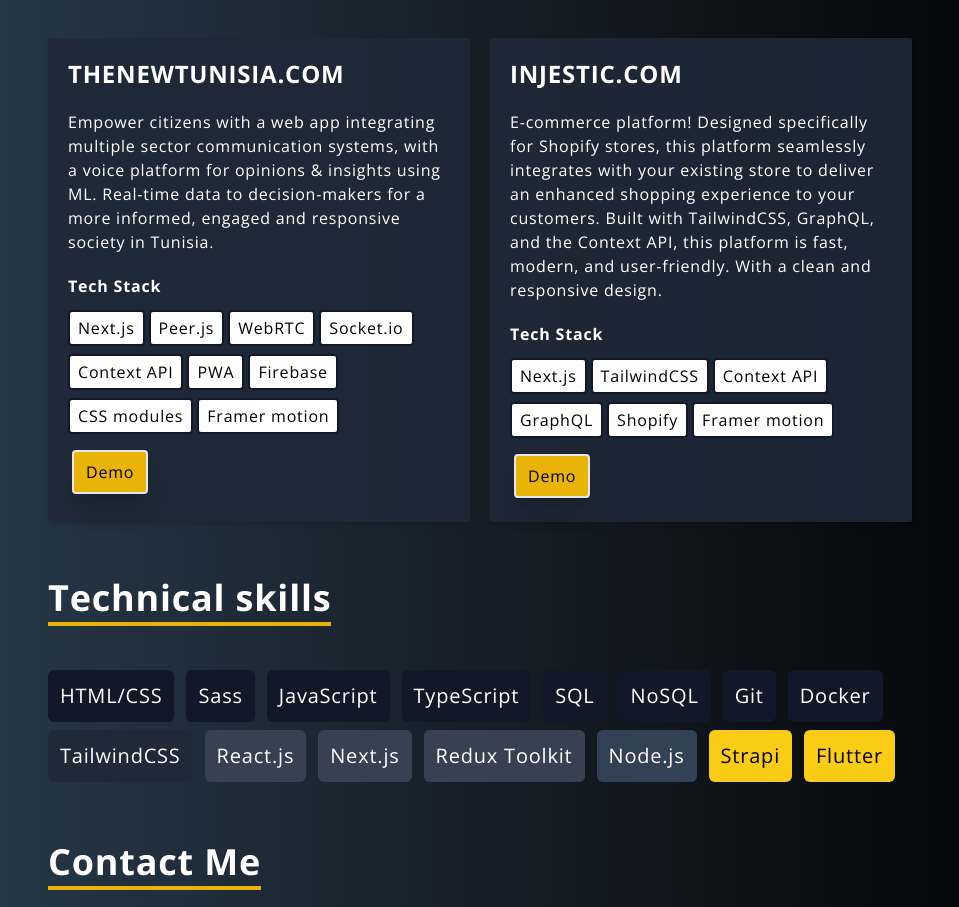
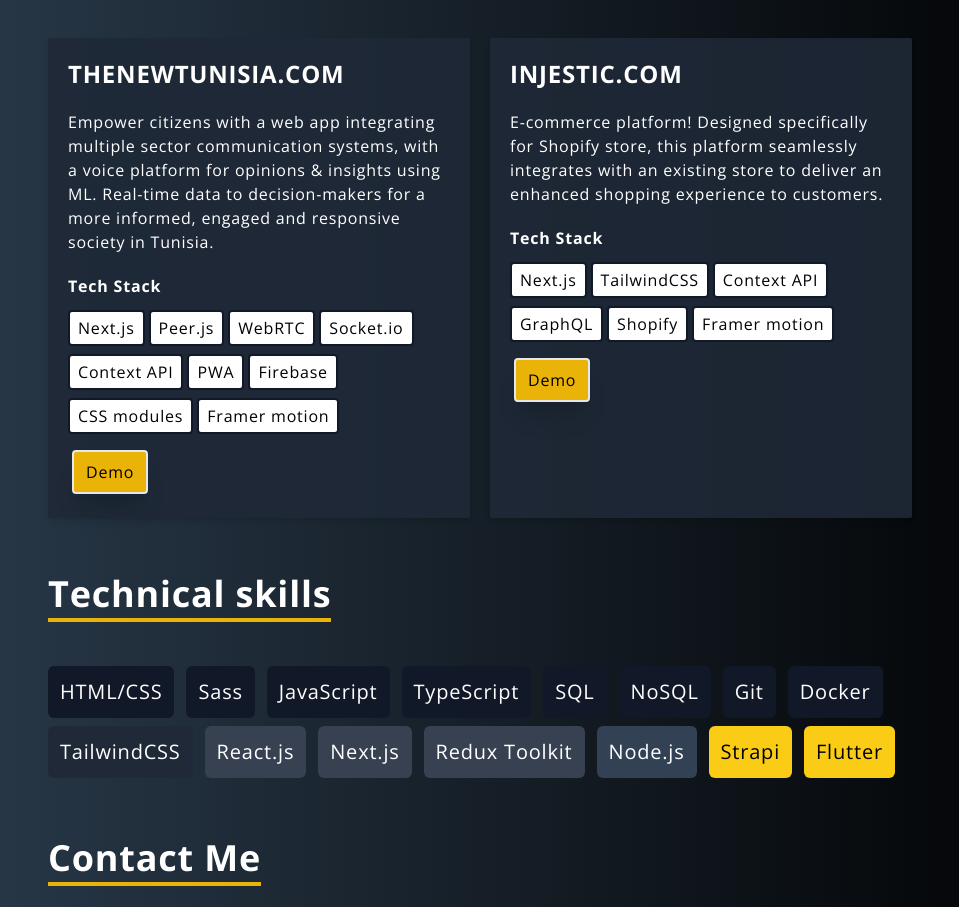
Before and after one commit to Walidhamdidev/Next.js_portfolio, a Next.js app: page / in a window 1280 px wide. Shown: the part 898-1805 px from the top of the page, without its empty margins (160-1119 px from the left). Built offline with nearby package versions, Linux system fonts and the light colour scheme.

Commit message:
Update Projects.js

```diff
--- a/components/Projects.js
+++ b/components/Projects.js
@@ -32,7 +32,7 @@
         { title: "Framer  motion" },
       ],
       description:
-        "E-commerce platform! Designed specifically for Shopify stores, this platform seamlessly integrates with your existing store to deliver an enhanced shopping experience to your customers. Built with TailwindCSS, GraphQL, and the Context API, this platform is fast, modern, and user-friendly. With a clean and responsive design.",
+        "E-commerce platform! Designed specifically for Shopify store, this platform seamlessly integrates with an existing store to deliver an enhanced shopping experience to customers.",
     },
   ];
 
```
